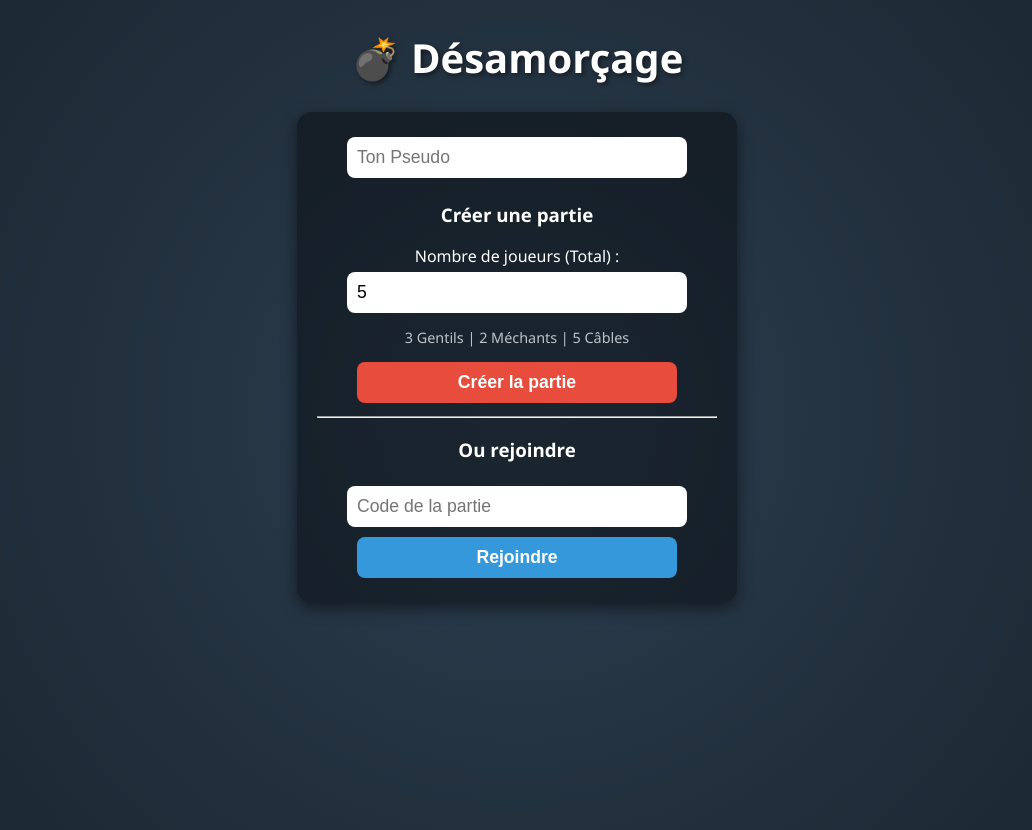
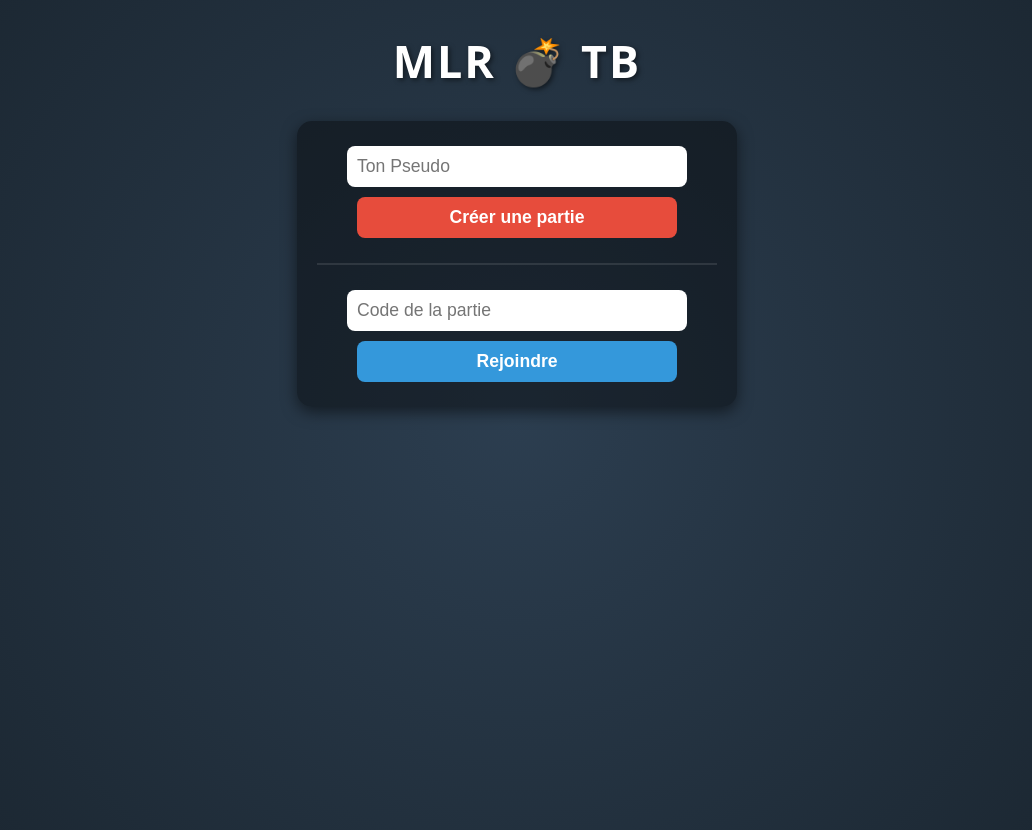
Before and after one commit to cpasmoi-french/Time_Bomb, a Flask app: page / in a window 1280 px wide. Shown: the whole page, without its empty margins (123-1155 px from the left). Run offline with Flask 3, Linux system fonts and the light colour scheme; some libraries are stand-ins or nearby versions.

Commit message:
modification graphique

```diff
--- a/static/script.js
+++ b/static/script.js
@@ -6,22 +6,39 @@ let currentTurnSid = '';
 let previousTurnSid = null;
 let hostSid = '';
 
-// --- Formulaire dynamique ---
-function autoFillSettings() {
-    const j = parseInt(document.getElementById('nbJoueurs').value);
-    const gentils = Math.ceil(j / 2) + 1;
-    const mechants = Math.floor(j / 2);
-
-    document.getElementById('gentils').value = gentils;
-    document.getElementById('mechants').value = mechants;
-    document.getElementById('interrupteurs').value = j;
-
-    document.getElementById('infoGentils').innerText = gentils;
-    document.getElementById('infoMechants').innerText = mechants;
-    document.getElementById('infoInterrupteurs').innerText = j;
+// --- Navigation du Menu ---
+function showSettingsMenu() {
+    if(!document.getElementById('playerName').value) return showToast("Mets d'abord un pseudo !");
+    document.getElementById('initial-menu').style.display = 'none';
+    document.getElementById('creation-settings').style.display = 'block';
+    syncFromTotal(); // Initialise les bonnes valeurs par défaut
 }
 
-// --- Système de Notifications (remplace alert) ---
+function hideSettingsMenu() {
+    document.getElementById('creation-settings').style.display = 'none';
+    document.getElementById('initial-menu').style.display = 'block';
+}
+
+// --- Logique mathématique des rôles ---
+function syncFromTotal() {
+    const total = parseInt(document.getElementById('nbJoueurs').value);
+    document.getElementById('mechants').value = 1;
+    document.getElementById('gentils').value = total - 1;
+    document.getElementById('interrupteurs').value = total;
+}
+
+function syncFromRoles(changedRole) {
+    const total = parseInt(document.getElementById('nbJoueurs').value);
+    const g = parseInt(document.getElementById('gentils').value);
+    const m = parseInt(document.getElementById('mechants').value);
+
+    if (changedRole === 'gentils') {
+        document.getElementById('mechants').value = total - g;
+    } else if (changedRole === 'mechants') {
+        document.getElementById('gentils').value = total - m;
+    }
+}
+
 function showToast(msg) {
     const toast = document.getElementById('toast-msg');
     toast.innerText = msg;
@@ -29,38 +46,36 @@ function showToast(msg) {
     setTimeout(() => toast.classList.add('hidden'), 3000);
 }
 
-// --- Lancement / Menu ---
+// --- Serveur ---
 function createGame() {
-    autoFillSettings(); // Sécurité
     const data = {
         playerName: document.getElementById('playerName').value,
         gentils: document.getElementById('gentils').value,
         mechants: document.getElementById('mechants').value,
         interrupteurs: document.getElementById('interrupteurs').value
     };
-    if(data.playerName) socket.emit('create_game', data);
+    socket.emit('create_game', data);
 }
 
 function joinGame() {
     const room = document.getElementById('roomCodeInput').value;
     const name = document.getElementById('playerName').value;
     if(name && room) socket.emit('join_game', { room: room, playerName: name });
+    else showToast("Pseudo et Code requis !");
 }
 
-function startGame() {
-    socket.emit('start_game', { room: currentRoom });
-}
+function startGame() { socket.emit('start_game', { room: currentRoom }); }
 
 socket.on('game_created', (data) => {
     currentRoom = data.room;
-    document.getElementById('creation-form').style.display = 'none';
+    document.getElementById('creation-settings').style.display = 'none';
     document.getElementById('lobby').style.display = 'block';
     document.getElementById('displayRoomCode').innerText = currentRoom;
 });
 
 socket.on('joined_success', (data) => {
     currentRoom = data.room;
-    document.getElementById('creation-form').style.display = 'none';
+    document.getElementById('initial-menu').style.display = 'none';
     document.getElementById('lobby').style.display = 'block';
     document.getElementById('displayRoomCode').innerText = currentRoom;
 });
@@ -78,7 +93,7 @@ socket.on('update_lobby', (data) => {
     if (socket.id === hostSid) {
         document.getElementById('startBtn').style.display = 'block';
         document.getElementById('waitingMessage').style.display = 'none';
-        document.getElementById('btn-replay').style.display = 'inline-block'; // Bouton fin de jeu
+        document.getElementById('btn-replay').style.display = 'inline-block';
     }
 });
 
@@ -101,11 +116,9 @@ socket.on('game_started', (data) => {
     renderBoard(data.my_cards);
 });
 
-// --- Affichage Visuel ---
 function updateTurnDisplay(turnSid, turnName, prevSid) {
     currentTurnSid = turnSid;
     previousTurnSid = prevSid;
-
     const indicator = document.getElementById('turnIndicator');
     if (turnSid === socket.id) {
         indicator.innerText = "C'est à TOI de jouer !";
@@ -115,12 +128,9 @@ function updateTurnDisplay(turnSid, turnName, prevSid) {
         indicator.className = "";
     }
 
-    // Mise à jour des points rouges/verts
     for (const sid of Object.keys(globalPlayers)) {
         const dot = document.getElementById(`dot-${sid}`);
         if (!dot) continue;
-
-        // Impossible de piocher chez le joueur actuel OU chez le précédent (si > 2 joueurs)
         if (sid === currentTurnSid || (sid === previousTurnSid && Object.keys(globalPlayers).length > 2)) {
             dot.className = "status-dot dot-red";
         } else {
@@ -132,16 +142,12 @@ function updateTurnDisplay(turnSid, turnName, prevSid) {
 function renderCenterSlots(found, bombExploded) {
     const container = document.getElementById('slots-container');
     container.innerHTML = '';
-
-    // Ajout des cases pour les câbles
     for(let i = 0; i < totalCablesNeeded; i++) {
         let slot = document.createElement('div');
         slot.className = 'mini-slot ' + (i < found ? 'filled-cable' : 'empty-cable');
         if (i < found) slot.innerHTML = '✅';
         container.appendChild(slot);
     }
-
-    // Ajout de la case Bombe
     let bombSlot = document.createElement('div');
     bombSlot.className = 'mini-slot ' + (bombExploded ? 'filled-bomb' : 'empty-bomb');
     bombSlot.innerHTML = '💣';
@@ -154,7 +160,6 @@ function renderBoard(myCardsData) {
 
     for (const [sid, name] of Object.entries(globalPlayers)) {
         let isMe = (sid === socket.id);
-
         let mat = document.createElement('div');
         mat.className = 'player-mat';
         mat.innerHTML = `
@@ -180,18 +185,32 @@ function renderBoard(myCardsData) {
             cardsContainer.appendChild(wrapper);
         }
     }
-    // Forcer la maj des couleurs des points
     updateTurnDisplay(currentTurnSid, globalPlayers[currentTurnSid], previousTurnSid);
 }
 
-// --- Réceptions d'actions ---
 socket.on('card_revealed', (data) => {
     const cardEl = document.getElementById(`card-${data.target_sid}-${data.card_index}`);
     const backEl = document.getElementById(`back-${data.target_sid}-${data.card_index}`);
 
-    if(data.card_type === 'Bombe') backEl.innerHTML = '💣<br>BOMBE';
-    else if(data.card_type === 'Interrupteur') backEl.innerHTML = '✅<br>OK';
-    else backEl.innerHTML = 'Neutre';
+    // Design dynamique des câbles
+    if(data.card_type === 'Bombe') {
+        backEl.innerHTML = '💣';
+    } else if(data.card_type === 'Interrupteur') {
+        backEl.innerHTML = `
+            <div class="cable-art">
+                <div class="cable-line"></div>
+                <div class="cable-line green"></div>
+                <div class="cable-line"></div>
+            </div>`;
+        cardEl.classList.add('halo-anim'); // Lance le halo de lumière
+    } else {
+        backEl.innerHTML = `
+            <div class="cable-art">
+                <div class="cable-line"></div>
+                <div class="cable-line"></div>
+                <div class="cable-line"></div>
+            </div>`;
+    }
 
     backEl.className = 'card-face card-back ' + data.card_type;
     cardEl.classList.add('flipped');
@@ -204,8 +223,6 @@ socket.on('new_round_data', (data) => {
     const indicator = document.getElementById('turnIndicator');
     indicator.innerText = "Nouvelle manche !";
     indicator.className = "";
-
-    // On efface les points le temps de l'animation
     document.querySelectorAll('.status-dot').forEach(el => el.style.display = 'none');
 
     setTimeout(() => {
@@ -214,7 +231,6 @@ socket.on('new_round_data', (data) => {
     }, 3000);
 });
 
-// --- Fin de partie et erreurs ---
 socket.on('game_over', (data) => {
     setTimeout(() => {
         const goScreen = document.getElementById('game-over-screen');
--- a/static/style.css
+++ b/static/style.css
@@ -1,14 +1,17 @@
 body { background: radial-gradient(circle at center, #2c3e50, #1a252f); color: white; font-family: 'Segoe UI', Tahoma, Geneva, Verdana, sans-serif; text-align: center; margin: 0; padding: 0; min-height: 100vh; overflow-x: hidden; user-select: none; }
-h1 { margin-top: 30px; font-size: 2.5em; text-shadow: 2px 2px 5px rgba(0,0,0,0.5); }
+h1 { margin-top: 30px; font-size: 2.8em; text-shadow: 2px 2px 5px rgba(0,0,0,0.5); letter-spacing: 2px; }
 .panel { background: rgba(0, 0, 0, 0.4); padding: 20px; border-radius: 15px; width: 90%; max-width: 400px; margin: 0 auto; box-shadow: 0 5px 15px rgba(0,0,0,0.5); }
-.small-info { color: #bdc3c7; font-size: 0.9em; margin: 10px 0; }
-input, button { padding: 10px; border-radius: 8px; border: none; font-size: 1.1em; width: 80%; margin: 5px 0; }
+.settings { display: flex; flex-direction: column; gap: 10px; text-align: left; margin-bottom: 15px; }
+.settings label { display: flex; justify-content: space-between; align-items: center; font-weight: bold; }
+.settings input { width: 60px; text-align: center; margin: 0; }
+input[type="text"], button { padding: 10px; border-radius: 8px; border: none; font-size: 1.1em; width: 80%; margin: 5px 0; }
 button { background-color: #e74c3c; color: white; cursor: pointer; font-weight: bold; transition: 0.2s; }
 button:hover { background-color: #c0392b; transform: scale(1.05); }
 .btn-alt { background-color: #3498db; } .btn-alt:hover { background-color: #2980b9; }
 .highlight { color: #f1c40f; font-size: 1.5em; letter-spacing: 2px; }
+hr { border: 1px solid rgba(255,255,255,0.1); margin: 20px 0; }
 
-/* Table Centrale & Slots */
+/* Table Centrale */
 #center-table { background: radial-gradient(circle, #27ae60, #1e8449); border: 8px solid #8d6e63; border-radius: 50%; width: 280px; height: 280px; margin: 20px auto; display: flex; flex-direction: column; justify-content: center; align-items: center; box-shadow: inset 0 0 20px rgba(0,0,0,0.5), 0 10px 20px rgba(0,0,0,0.5); }
 #center-table h2 { margin: 5px 0; font-size: 1.1em; color: #ecf0f1; }
 #slots-container { display: flex; flex-wrap: wrap; justify-content: center; width: 80%; gap: 5px; margin-bottom: 10px; }
@@ -16,7 +19,6 @@ button:hover { background-color: #c0392b; transform: scale(1.05); }
 .mini-slot.filled-cable { border-style: solid; background: #2ecc71; box-shadow: 0 0 10px #2ecc71; }
 .mini-slot.empty-bomb { border-color: #e74c3c; opacity: 0.5; }
 .mini-slot.filled-bomb { border-style: solid; background: #e74c3c; box-shadow: 0 0 15px #e74c3c; }
-
 #turnIndicator { margin-top: 5px; font-weight: bold; background: rgba(0,0,0,0.6); padding: 5px 15px; border-radius: 10px; transition: 0.3s; }
 .my-turn { background: #f1c40f !important; color: black; box-shadow: 0 0 15px #f1c40f; transform: scale(1.1); }
 
@@ -29,26 +31,39 @@ button:hover { background-color: #c0392b; transform: scale(1.05); }
 .dot-green { background: #2ecc71; box-shadow: 0 0 10px #2ecc71; }
 .dot-red { background: #e74c3c; opacity: 0.5; }
 
-/* Cartes (Animations) */
+/* Cartes (Animations & Layout) */
 .card-wrapper { width: 60px; height: 90px; perspective: 1000px; cursor: pointer; animation: deal-anim 0.5s ease-out backwards; }
 .card-wrapper:nth-child(1) { animation-delay: 0.1s; } .card-wrapper:nth-child(2) { animation-delay: 0.2s; }
 .card-wrapper:nth-child(3) { animation-delay: 0.3s; } .card-wrapper:nth-child(4) { animation-delay: 0.4s; }
 .card-wrapper:nth-child(5) { animation-delay: 0.5s; }
 @keyframes deal-anim { 0% { transform: scale(0) rotate(720deg) translateY(-200px); opacity: 0; } 100% { transform: scale(1) rotate(0deg) translateY(0); opacity: 1; } }
 
-.card { width: 100%; height: 100%; position: relative; transition: transform 0.6s; transform-style: preserve-3d; }
+.card { width: 100%; height: 100%; position: relative; transition: transform 0.6s; transform-style: preserve-3d; border-radius: 8px; }
 .card.flipped { transform: rotateY(180deg); }
-.card-face { position: absolute; width: 100%; height: 100%; backface-visibility: hidden; border-radius: 8px; display: flex; align-items: center; justify-content: center; font-size: 0.8em; font-weight: bold; box-shadow: 2px 2px 5px rgba(0,0,0,0.3); }
-.card-front { background: repeating-linear-gradient(45deg, #34495e, #34495e 10px, #2c3e50 10px, #2c3e50 20px); border: 2px solid white; color: white; }
+.card-face { position: absolute; width: 100%; height: 100%; backface-visibility: hidden; border-radius: 8px; display: flex; align-items: center; justify-content: center; overflow: hidden; box-shadow: 2px 2px 5px rgba(0,0,0,0.3); }
+.card-front { background: repeating-linear-gradient(45deg, #34495e, #34495e 10px, #2c3e50 10px, #2c3e50 20px); border: 2px solid white; }
 .card-back { transform: rotateY(180deg); border: 2px solid #fff; }
-.card-back.Bombe { background: #e74c3c; color: white; font-size: 1.2em; text-shadow: 0 0 5px black; }
-.card-back.Interrupteur { background: #2ecc71; color: white; }
-.card-back.Neutre { background: #95a5a6; color: white; }
+
+/* Design interne des cartes */
+.card-back.Bombe { background: #e74c3c; font-size: 2.5em; text-shadow: 0 0 10px black; }
+.card-back.Neutre, .card-back.Interrupteur { background: #34495e; }
+
+/* Câbles en CSS purs */
+.cable-art { display: flex; flex-direction: column; justify-content: center; align-items: center; gap: 12px; width: 100%; height: 100%; }
+.cable-line { width: 150%; height: 8px; background: #7f8c8d; transform: rotate(-35deg); border-top: 1px solid #95a5a6; border-bottom: 2px solid #2c3e50; }
+.cable-line.green { background: #2ecc71; height: 14px; border-top: 2px solid #27ae60; border-bottom: 3px solid #1e8449; box-shadow: 0 0 10px #2ecc71; }
+
+/* Halo lumineux pour le câble désamorcé */
+.halo-anim { animation: success-halo 1.5s ease-out; }
+@keyframes success-halo {
+    0% { box-shadow: 0 0 0px #2ecc71; }
+    50% { box-shadow: 0 0 30px 15px rgba(46, 204, 113, 0.9); }
+    100% { box-shadow: 0 0 5px 0px rgba(46, 204, 113, 0); }
+}
 
 /* Carte Rôle */
 #role-card-container { position: fixed; bottom: 20px; right: 20px; width: 80px; height: 120px; perspective: 1000px; z-index: 100; cursor: pointer; }
 .role-inner { width: 100%; height: 100%; transition: transform 0.6s; transform-style: preserve-3d; }
-/* Hover uniquement sur PC. Sur mobile, le clic active la classe .active */
 @media (hover: hover) { #role-card-container:hover .role-inner { transform: rotateY(180deg); } }
 #role-card-container.active .role-inner { transform: rotateY(180deg); }
 .role-front, .role-back { position: absolute; width: 100%; height: 100%; backface-visibility: hidden; border-radius: 8px; display: flex; align-items: center; justify-content: center; text-align: center; font-weight: bold; border: 2px solid gold; box-shadow: 0 5px 15px rgba(0,0,0,0.7); }
@@ -56,14 +71,12 @@ button:hover { background-color: #c0392b; transform: scale(1.05); }
 .role-back { transform: rotateY(180deg); color: white; font-size: 1.1em; }
 .role-back.Gentil { background: #3498db; } .role-back.Méchant { background: #e74c3c; }
 
-/* Toasts & Overlays */
+/* Overlays */
 #toast-msg { position: fixed; top: 20px; left: 50%; transform: translateX(-50%); background: #e74c3c; padding: 10px 20px; border-radius: 5px; z-index: 2000; font-weight: bold; box-shadow: 0 5px 15px rgba(0,0,0,0.5); transition: 0.3s; opacity: 1; }
 #toast-msg.hidden { opacity: 0; pointer-events: none; top: -50px; }
-
 #game-over-screen { position: fixed; top: 0; left: 0; width: 100vw; height: 100vh; background: rgba(0,0,0,0.9); z-index: 5000; display: flex; flex-direction: column; justify-content: center; align-items: center; }
 #game-over-screen.hidden { display: none; }
 #game-over-screen h1 { font-size: 4em; margin-bottom: 0; color: #f1c40f; }
-
 #explosion-overlay { position: fixed; top: 0; left: 0; width: 100vw; height: 100vh; background: radial-gradient(circle at center, #fff, #ffeb3b, #f44336, #000); z-index: 4000; display: none; opacity: 0; }
 .explode-anim { animation: explode 1.5s forwards; display: block !important; }
 @keyframes explode { 0% { transform: scale(0.1); opacity: 0.8; } 50% { transform: scale(1.5); opacity: 1; } 100% { transform: scale(3); opacity: 0; } }
--- a/templates/index.html
+++ b/templates/index.html
@@ -3,17 +3,15 @@
 <head>
     <meta charset="UTF-8">
     <meta name="viewport" content="width=device-width, initial-scale=1.0, user-scalable=no">
-    <title>Time Bomb - Online</title>
+    <title>MLR TB - Online</title>
     <link rel="stylesheet" href="/static/style.css">
     <script src="https://cdnjs.cloudflare.com/ajax/libs/socket.io/4.0.1/socket.io.js"></script>
     <script src="https://cdn.jsdelivr.net/npm/canvas-confetti@1.6.0/dist/confetti.browser.min.js"></script>
 </head>
 <body>
-    <!-- Notifications (Toasts) et Animations -->
     <div id="toast-msg" class="hidden"></div>
     <div id="explosion-overlay"></div>
 
-    <!-- Écran de Fin de Partie -->
     <div id="game-over-screen" class="hidden">
         <h1 id="go-title">Victoire !</h1>
         <p id="go-desc">Raison</p>
@@ -24,34 +22,41 @@
     </div>
 
     <div id="menu-container">
-        <h1>💣 Désamorçage</h1>
+        <h1>MLR 💣 TB</h1>
 
-        <div id="creation-form" class="panel">
+        <!-- Étape 1 : Choix simple -->
+        <div id="initial-menu" class="panel">
             <input type="text" id="playerName" placeholder="Ton Pseudo" required><br>
-
-            <h3>Créer une partie</h3>
-            <div class="settings">
-                <label>Nombre de joueurs (Total) :
-                    <input type="number" id="nbJoueurs" value="5" min="4" max="8" onchange="autoFillSettings()">
-                </label>
-                <div class="small-info">
-                    <span id="infoGentils">3</span> Gentils | <span id="infoMechants">2</span> Méchants | <span id="infoInterrupteurs">5</span> Câbles
-                </div>
-                <!-- Inputs cachés envoyés au serveur -->
-                <input type="hidden" id="gentils" value="3">
-                <input type="hidden" id="mechants" value="2">
-                <input type="hidden" id="interrupteurs" value="5">
-            </div>
-            <button onclick="createGame()">Créer la partie</button>
-
+            <button onclick="showSettingsMenu()">Créer une partie</button>
             <hr>
-            <h3>Ou rejoindre</h3>
             <input type="text" id="roomCodeInput" placeholder="Code de la partie">
             <button onclick="joinGame()" class="btn-alt">Rejoindre</button>
         </div>
 
+        <!-- Étape 2 : Paramètres de création -->
+        <div id="creation-settings" class="panel" style="display:none;">
+            <h3>Paramètres de la partie</h3>
+            <div class="settings">
+                <label>Total Joueurs :
+                    <input type="number" id="nbJoueurs" value="5" min="4" max="8" onchange="syncFromTotal()">
+                </label>
+                <label>Gentils :
+                    <input type="number" id="gentils" value="4" min="1" max="7" onchange="syncFromRoles('gentils')">
+                </label>
+                <label>Méchants :
+                    <input type="number" id="mechants" value="1" min="1" max="7" onchange="syncFromRoles('mechants')">
+                </label>
+                <label>Câbles à trouver :
+                    <input type="number" id="interrupteurs" value="5" min="1" max="10">
+                </label>
+            </div>
+            <button onclick="createGame()">Valider et Créer</button>
+            <button onclick="hideSettingsMenu()" class="btn-alt">Retour</button>
+        </div>
+
+        <!-- Étape 3 : Salle d'attente (Lobby) -->
         <div id="lobby" class="panel" style="display:none;">
-            <h2>Code de la partie : <span id="displayRoomCode" class="highlight"></span></h2>
+            <h2>Code : <span id="displayRoomCode" class="highlight"></span></h2>
             <h3>Joueurs connectés :</h3>
             <ul id="playersList"></ul>
             <p id="waitingMessage">En attente de l'hôte pour lancer...</p>
@@ -65,9 +70,7 @@
             <div id="slots-container"></div>
             <div id="turnIndicator">...</div>
         </div>
-
         <div id="players-area"></div>
-
         <div id="role-card-container" onclick="this.classList.toggle('active')">
             <div class="role-inner">
                 <div class="role-front">Ton Rôle</div>
```
